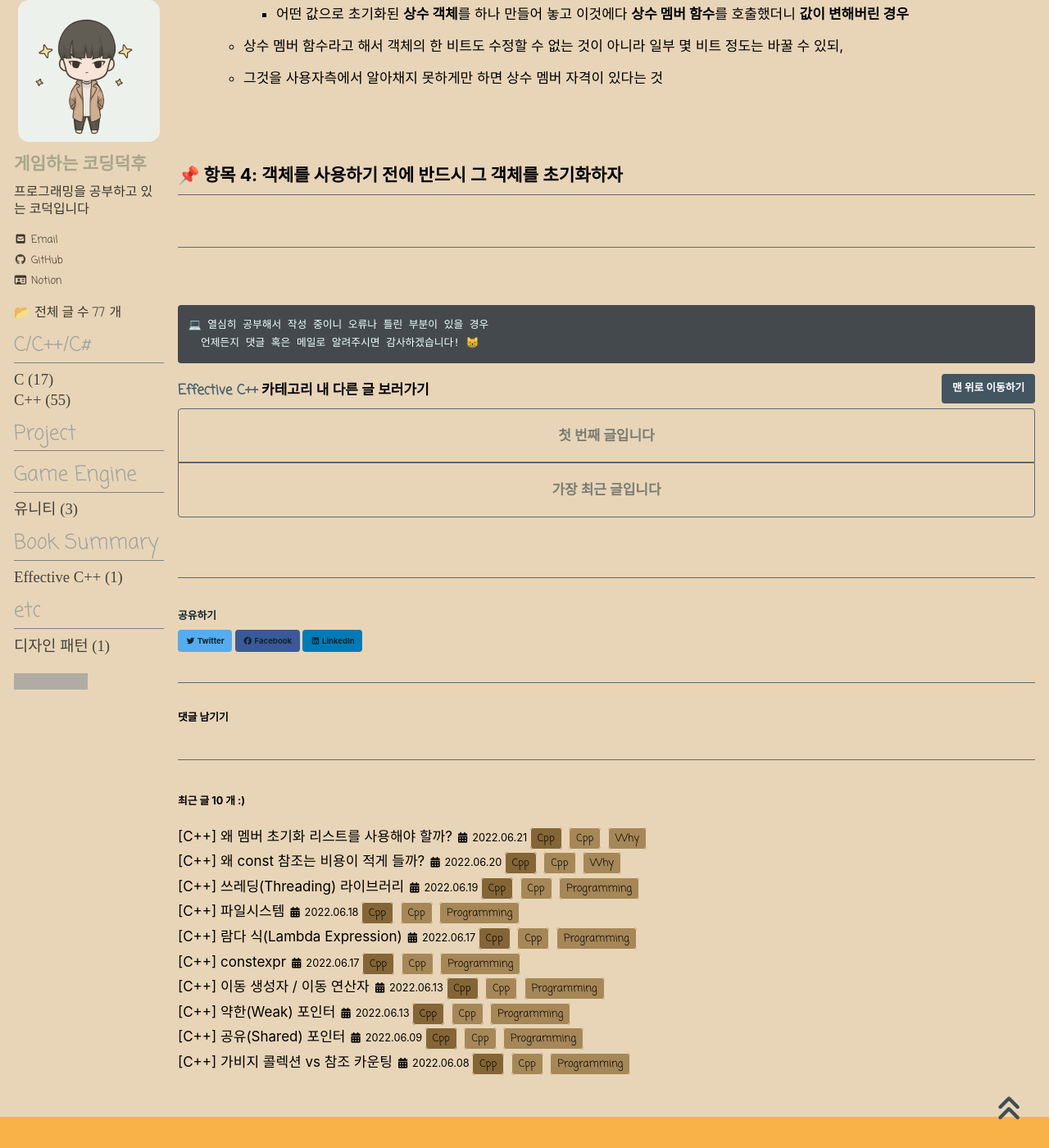
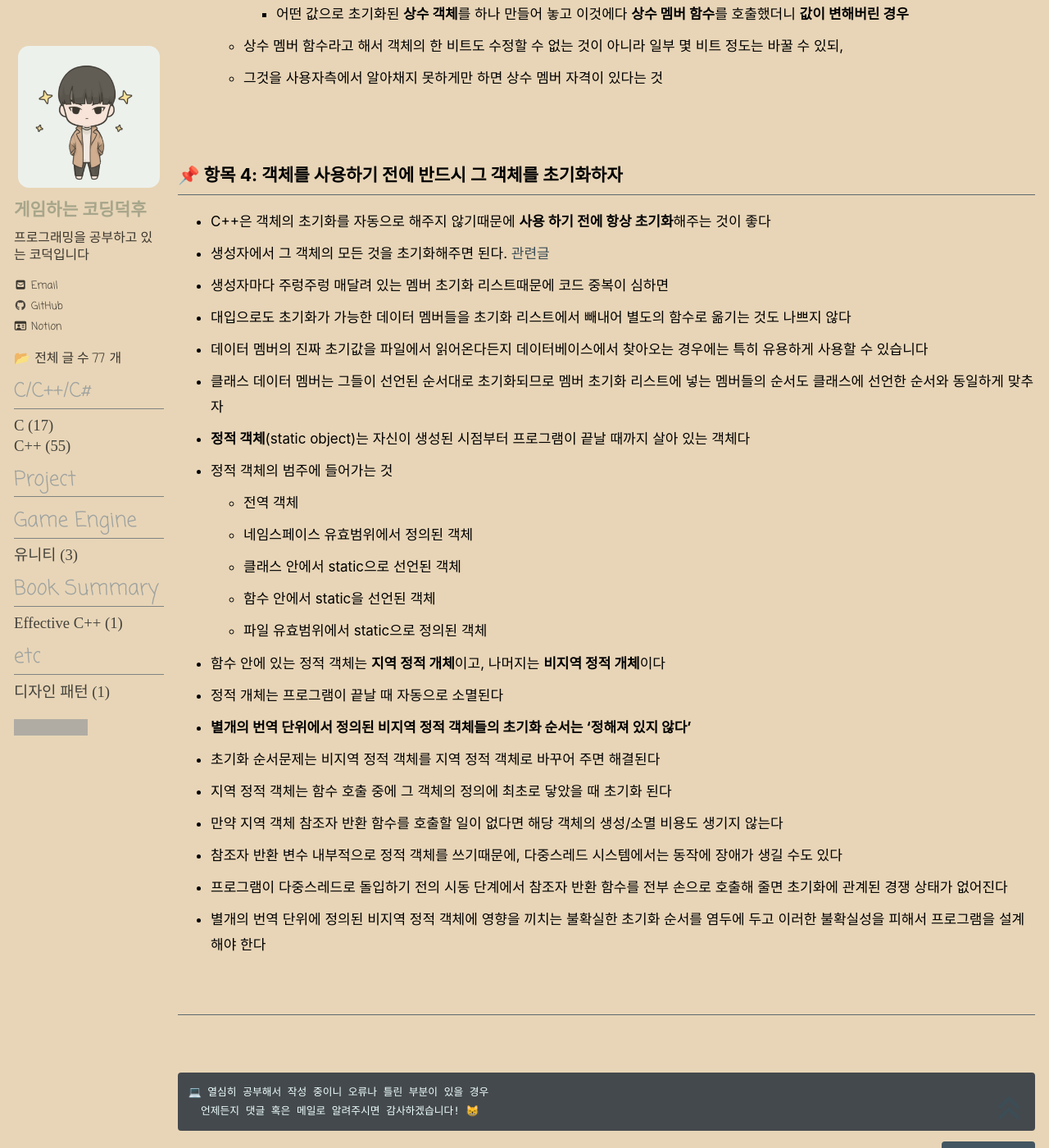
Before and after one commit to reoul/reoul.github.io, a Jekyll site: the page built from _posts/EffectiveCpp/2022-03-30-effective-cpp-1.md, in a window 1280 px wide and 1400 px high, scrolled down 2579 px. Shown: the whole window at 82% size. Built offline with Jekyll 4.4.1, drawn with Linux system fonts in a browser that asks for light colours; cached includes are drawn as plain includes; nearby versions of some CDN libraries; some web fonts are replaced; comment, search, counter and statistics services are not loaded; grey boxes are pictures that could not be loaded.

Commit message:
Modify Effective C++ Chapter 1

```diff
--- a/_posts/EffectiveCpp/2022-03-30-effective-cpp-1.md
+++ b/_posts/EffectiveCpp/2022-03-30-effective-cpp-1.md
@@ -84,6 +84,28 @@ void f2(Widget const *pw);    // 포인터를 매개변수로 취합니다
 <br>
 
 ## 📌 항목 4: 객체를 사용하기 전에 반드시 그 객체를 초기화하자
+- C++은 객체의 초기화를 자동으로 해주지 않기때문에 **사용 하기 전에 항상 초기화**해주는 것이 좋다
+- 생성자에서 그 객체의 모든 것을 초기화해주면 된다. [관련글](https://reoul.github.io/cpp/cpp-54/)
+- 생성자마다 주렁주렁 매달려 있는 멤버 초기화 리스트때문에 코드 중복이 심하면
+- 대입으로도 초기화가 가능한 데이터 멤버들을 초기화 리스트에서 빼내어 별도의 함수로 옮기는 것도 나쁘지 않다
+- 데이터 멤버의 진짜 초기값을 파일에서 읽어온다든지 데이터베이스에서 찾아오는 경우에는 특히 유용하게 사용할 수 있습니다
+- 클래스 데이터 멤버는 그들이 선언된 순서대로 초기화되므로 멤버 초기화 리스트에 넣는 멤버들의 순서도 클래스에 선언한 순서와 동일하게 맞추자
+- **정적 객체**(static object)는 자신이 생성된 시점부터 프로그램이 끝날 때까지 살아 있는 객체다
+- 정적 객체의 범주에 들어가는 것
+  - 전역 객체
+  - 네임스페이스 유효범위에서 정의된 객체
+  - 클래스 안에서 static으로 선언된 객체
+  - 함수 안에서 static을 선언된 객체
+  - 파일 유효범위에서 static으로 정의된 객체
+- 함수 안에 있는 정적 객체는 **지역 정적 개체**이고, 나머지는 **비지역 정적 개체**이다
+- 정적 개체는 프로그램이 끝날 때 자동으로 소멸된다
+- **별개의 번역 단위에서 정의된 비지역 정적 객체들의 초기화 순서는 '정해져 있지 않다'**
+- 초기화 순서문제는 비지역 정적 객체를 지역 정적 객체로 바꾸어 주면 해결된다
+- 지역 정적 객체는 함수 호출 중에 그 객체의 정의에 최초로 닿았을 때 초기화 된다
+- 만약 지역 객체 참조자 반환 함수를 호출할 일이 없다면 해당 객체의 생성/소멸 비용도 생기지 않는다
+- 참조자 반환 변수 내부적으로 정적 객체를 쓰기때문에, 다중스레드 시스템에서는 동작에 장애가 생길 수도 있다
+- 프로그램이 다중스레드로 돌입하기 전의 시동 단계에서 참조자 반환 함수를 전부 손으로 호출해 줄면 초기화에 관계된 경쟁 상태가 없어진다
+- 별개의 번역 단위에 정의된 비지역 정적 객체에 영향을 끼치는 불확실한 초기화 순서를 염두에 두고 이러한 불확실성을 피해서 프로그램을 설계해야 한다
 
 <br>
 
```
Also changed, not shown: other parts of _posts/EffectiveCpp/2022-03-30-effective-cpp-1.md (+1 -1 lines).
